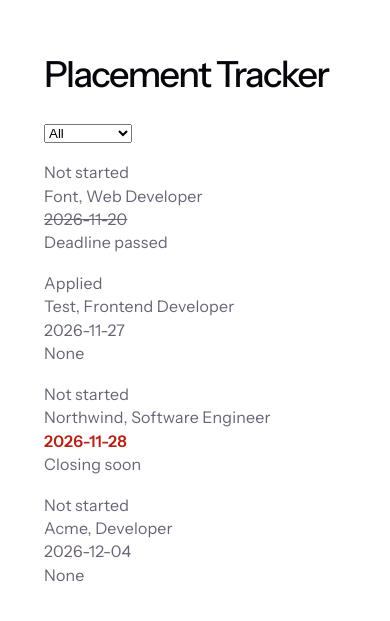
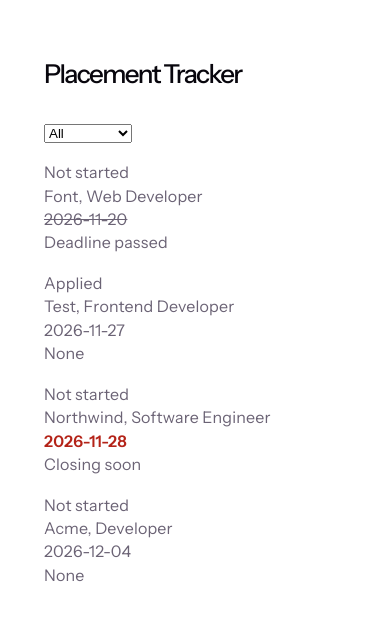
Before and after one commit to MutindaMutio/Placement-Tracker, a React (Vite) app in the folder client/: page / in a window 390 px wide. Shown: the part 111-732 px from the top of the page. Built offline with nearby package versions, Linux system fonts and the light colour scheme.

Commit message:
Reduce h1 size to 32px, and 26px at phone width, in index.css

```diff
--- a/client/src/index.css
+++ b/client/src/index.css
@@ -64,11 +64,11 @@ h1 {
   font-family: var(--heading);
   font-weight: 500;
   color: var(--text-h);
-  font-size: 56px;
+  font-size: 32px;
   letter-spacing: -1.68px;
   margin: 32px 0;
   @media (max-width: 1024px) {
-    font-size: 36px;
+    font-size: 26px;
     margin: 20px 0;
   }
 }
```
